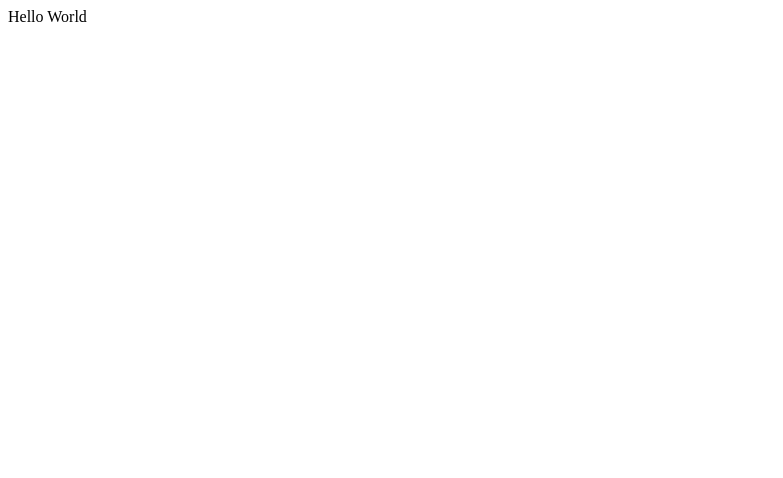
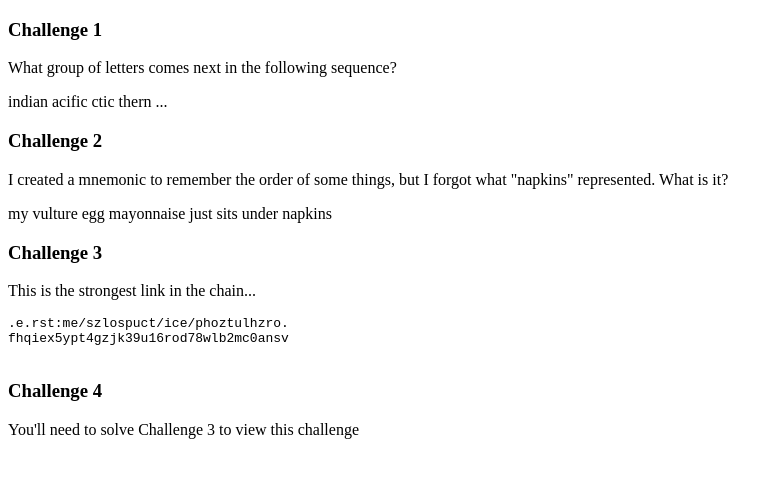
Before and after one commit to zerosource-io/zerosource-io.github.io, a plain HTML site: page index.html in a window 1280 px wide. Shown: the whole page, without its empty margins (0-783 px from the left). Drawn offline with Linux system fonts and the light colour scheme.

Commit message:
Update index.html

```diff
--- a/index.html
+++ b/index.html
@@ -10,7 +10,31 @@
 </head>
 <body>
 <div id="body_container">
-Hello World
+  <div>
+    <h3>Challenge 1</h3>
+    <p>What group of letters comes next in the following sequence?</p>
+    <p>indian acific ctic thern ...</p>
+  </div>
+  <div>
+    <h3>Challenge 2</h3>
+    <p>I created a mnemonic to remember the order of some things, but I forgot what "napkins" represented. What is it?</p>
+    <p>my vulture egg mayonnaise just sits under napkins</p>
+  </div>
+  <div>
+    <h3>Challenge 3</h3>
+    <p>This is the strongest link in the chain...</p>
+    <pre>
+.e.rst:me/szlospuct/ice/phoztulhzro.
+fhqiex5ypt4gzjk39u16rod78wlb2mc0ansv
+    </pre>
+  </div>
+  <div>
+    <h3>Challenge 4</h3>
+    <p>You'll need to solve Challenge 3 to view this challenge</p>
+  </div>
+
+
+
 </div>
 </body>
 </html>
```
